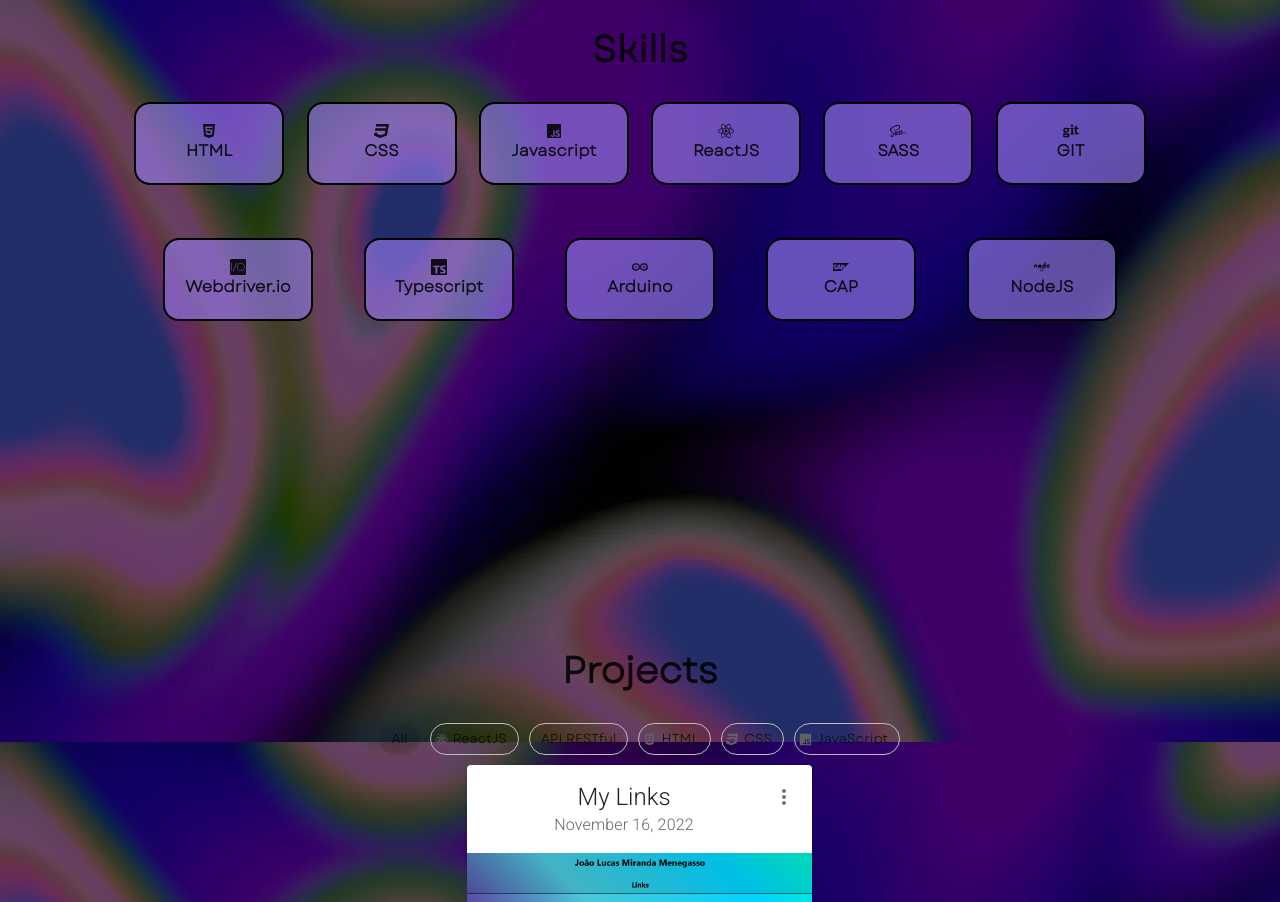
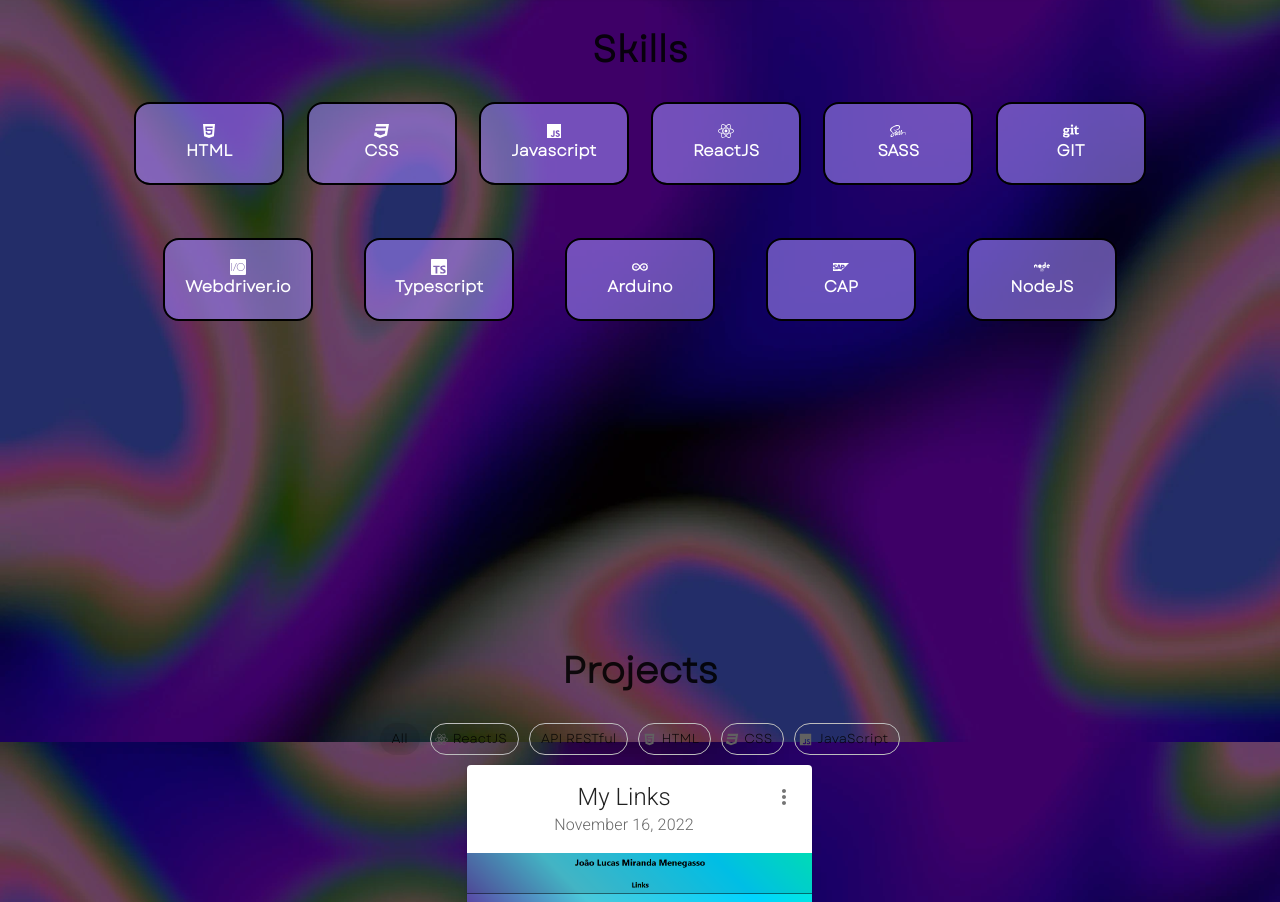
Before and after one commit to joaolucasmm/portfolio-dev, a React (Create React App) app: page / in a window 1280 px wide. Shown: the part 1658-2560 px from the top of the page. Built offline with nearby package versions, Linux system fonts and the light colour scheme.

Commit message:
Apply different font color to skills display

```diff
--- a/src/Components/Skills/Skills.jsx
+++ b/src/Components/Skills/Skills.jsx
@@ -16,7 +16,7 @@ import {
     ListItem as Item,
 } from "@mui/material";
 
-function Skills({ styleSection, language }) {
+function Skills({ styleSection, language, darkMode }) {
     return (
         <div className={styleSection}>
             <div className="container_skill">
@@ -26,67 +26,67 @@ function Skills({ styleSection, language }) {
                     <div>
                         <Grid container spacing={2} className="skill-list">
                             <Grid size={2} className="skill-list__span">
-                                <Item className="skill-list__text">
+                                <Item className={"skill-list__text " + (darkMode && "skill-list__text_dark")}>
                                     <FaHtml5 />
                                     HTML
                                 </Item>
                             </Grid>
                             <Grid size={2} className="skill-list__span">
-                                <Item className="skill-list__text">
+                                <Item className={"skill-list__text " + (darkMode && "skill-list__text_dark")}>
                                     <FaCss3 />
                                     CSS
                                 </Item>
                             </Grid>
                             <Grid size={2} className="skill-list__span">
-                                <Item className="skill-list__text">
+                                <Item className={"skill-list__text " + (darkMode && "skill-list__text_dark")}>
                                     <FaJs />
                                     Javascript
                                 </Item>
                             </Grid>
                             <Grid size={2} className="skill-list__span">
-                                <Item className="skill-list__text">
+                                <Item className={"skill-list__text " + (darkMode && "skill-list__text_dark")}>
                                     <FaReact />
                                     ReactJS
                                 </Item>
                             </Grid>
                             <Grid size={2} className="skill-list__span">
-                                <Item className="skill-list__text">
+                                <Item className={"skill-list__text " + (darkMode && "skill-list__text_dark")}>
                                     <FaSass />
                                     SASS
                                 </Item>
                             </Grid>
                             <Grid size={2} className="skill-list__span">
-                                <Item className="skill-list__text">
+                                <Item className={"skill-list__text " + (darkMode && "skill-list__text_dark")}>
                                     <FaGit />
                                     GIT
                                 </Item>
                             </Grid>
                             <Grid size={2} className="skill-list__span">
-                                <Item className="skill-list__text">
+                                <Item className={"skill-list__text " + (darkMode && "skill-list__text_dark")}>
                                     <SiWebdriverio />
                                     Webdriver.io
                                 </Item>
                             </Grid>
                             <Grid size={2} className="skill-list__span">
-                                <Item className="skill-list__text">
+                                <Item className={"skill-list__text " + (darkMode && "skill-list__text_dark")}>
                                     <SiTypescript />
                                     Typescript
                                 </Item>
                             </Grid>
                             <Grid size={2} className="skill-list__span">
-                                <Item className="skill-list__text">
+                                <Item className={"skill-list__text " + (darkMode && "skill-list__text_dark")}>
                                     <SiArduino />
                                     Arduino
                                 </Item>
                             </Grid>
                             <Grid size={2} className="skill-list__span">
-                                <Item className="skill-list__text">
+                                <Item className={"skill-list__text " + (darkMode && "skill-list__text_dark")}>
                                     <SiSap />
                                     CAP
                                 </Item>
                             </Grid>
                             <Grid size={2} className="skill-list__span">
-                                <Item className="skill-list__text">
+                                <Item className={"skill-list__text " + (darkMode && "skill-list__text_dark")}>
                                     <FaNode />
                                     NodeJS
                                 </Item>
--- a/src/Components/Skills/Skills.scss
+++ b/src/Components/Skills/Skills.scss
@@ -34,6 +34,10 @@
                 list-style-type: none;
                 transition: transform 0.2s;
                 background-color: $color1;
+                font-weight: bold;
+            }
+            .skill-list__text_dark {
+                color: white;
             }
             .skill-list__text:hover {
                 transform: scale(1.2);
```
